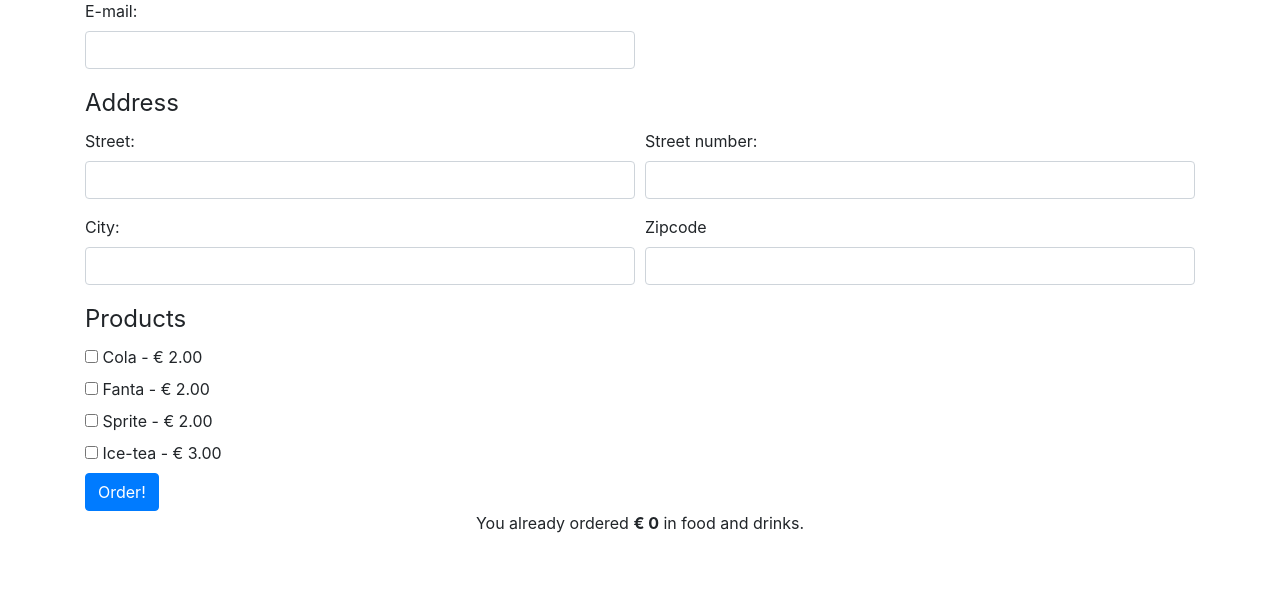
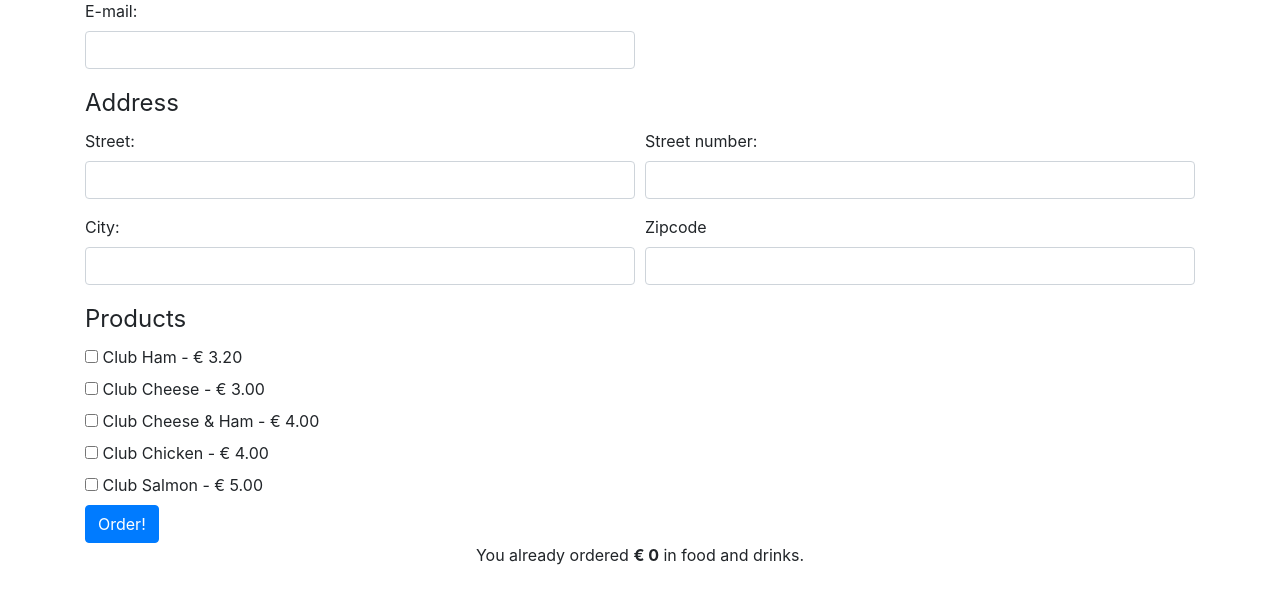
Before and after one commit to DimitryWuyts/phporderform, a PHP site: page /index.php in a window 1280 px wide. Shown: the part 97-701 px from the top of the page. Run offline with PHP 8.4, Linux system fonts and the light colour scheme.

Commit message:
figuring out prices

```diff
--- a/index.php
+++ b/index.php
@@ -19,6 +19,14 @@ function whatIsHappening() {
 }
 
 //your products with their price.
+if(isset($_GET["food"]) && $_GET["food"] == 0){
+    $products = [
+        ['name' => 'Cola', 'price' => 2],
+        ['name' => 'Fanta', 'price' => 2],
+        ['name' => 'Sprite', 'price' => 2],
+        ['name' => 'Ice-tea', 'price' => 3],
+    ];
+} else {
     $products = [
         ['name' => 'Club Ham', 'price' => 3.20],
         ['name' => 'Club Cheese', 'price' => 3],
@@ -26,14 +34,7 @@ $products = [
         ['name' => 'Club Chicken', 'price' => 4],
         ['name' => 'Club Salmon', 'price' => 5]
     ];
-
-$products = [
-    ['name' => 'Cola', 'price' => 2],
-    ['name' => 'Fanta', 'price' => 2],
-    ['name' => 'Sprite', 'price' => 2],
-    ['name' => 'Ice-tea', 'price' => 3],
-];
-
+}
 $totalValue = 0;
 
  require 'form-view.php';
```
Lines whose indentation alone changed are shown as unchanged.
